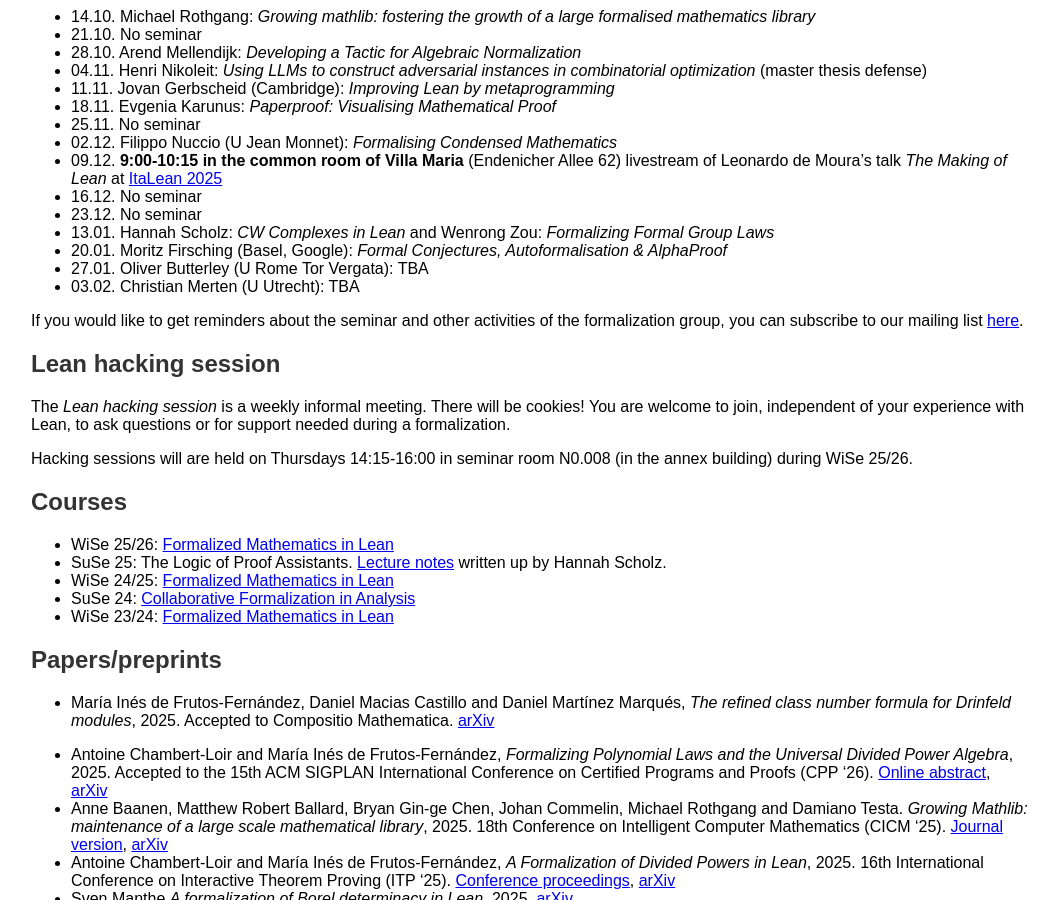
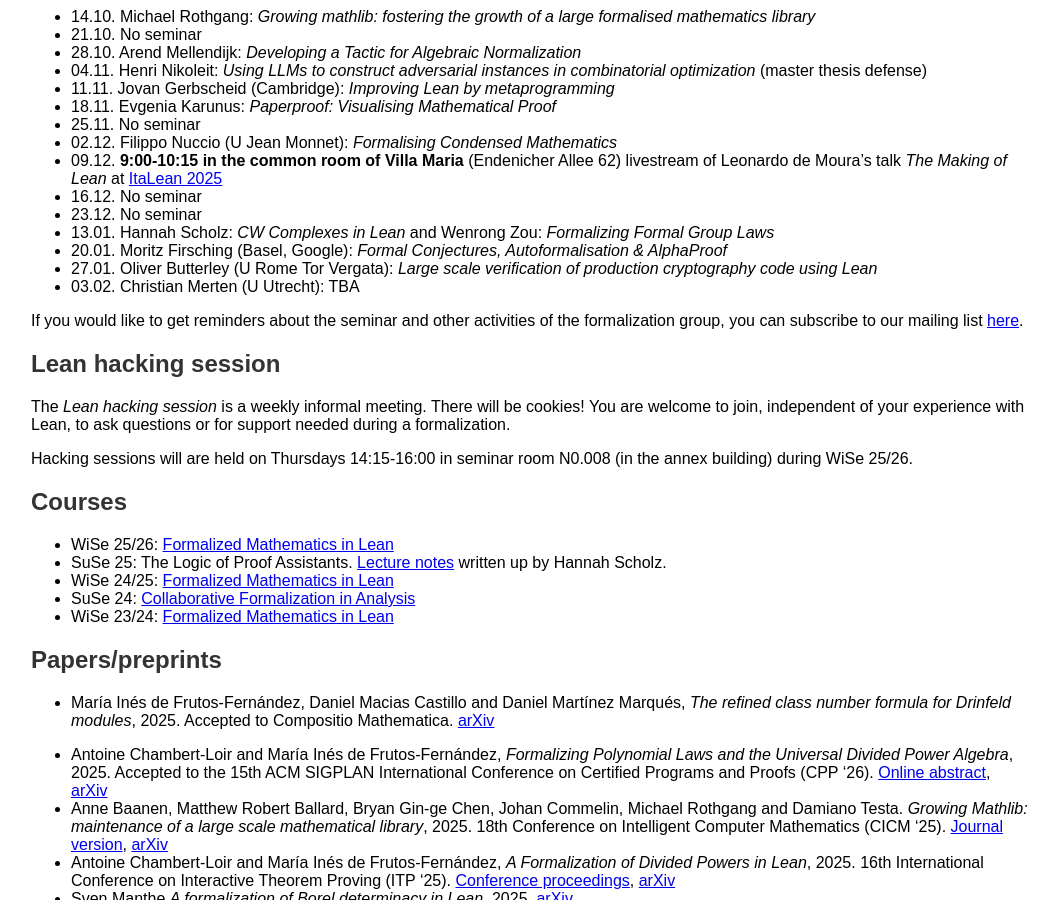
Before and after one commit to fpvandoorn/fpvandoorn.github.io, a Jekyll site: the page built from formalized-mathematics.md, in a window 1280 px wide and 900 px high, scrolled down 744 px. Shown: the whole window, without its empty margins (109-1166 px from the left). Built offline with Jekyll 4.4.1, drawn with Linux system fonts in a browser that asks for light colours; our own code applies the rules of GitHub Pages for plain Markdown files.

Commit message:
Oliver title

```diff
--- a/formalized-mathematics.md
+++ b/formalized-mathematics.md
@@ -55,7 +55,7 @@ In WiSe 25/26 the seminar will be Tuesdays 10:15-12:00 in seminar room 0.007 at
 * 23.12. No seminar
 * 13.01. Hannah Scholz: *CW Complexes in Lean* and Wenrong Zou: *Formalizing Formal Group Laws*
 * 20.01. Moritz Firsching (Basel, Google): *Formal Conjectures, Autoformalisation & AlphaProof*
-* 27.01. Oliver Butterley (U Rome Tor Vergata): TBA
+* 27.01. Oliver Butterley (U Rome Tor Vergata): *Large scale verification of production cryptography code using Lean*
 * 03.02. Christian Merten (U Utrecht): TBA
 
 If you would like to get reminders about the seminar and other activities of the formalization group, you can subscribe to our mailing list [here](https://listen.uni-bonn.de/wws/info/formal-math).
```
